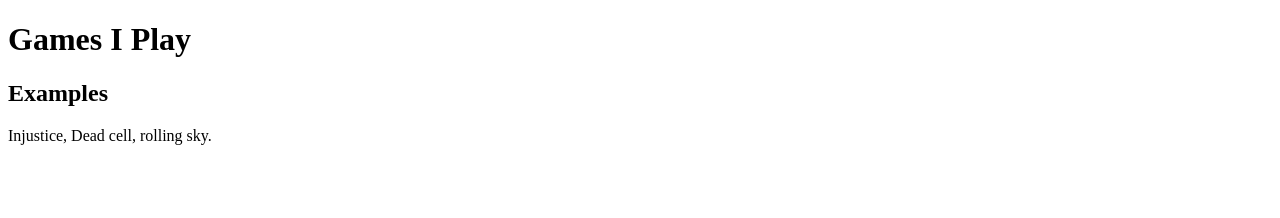
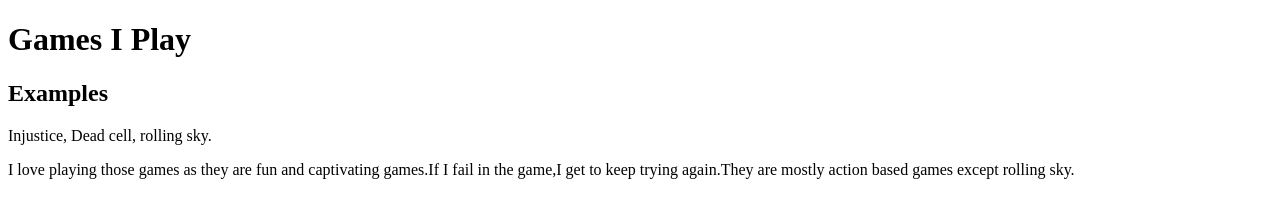
Before and after one commit to dhs17y1b-jameswong/Dhs17y1b-jamesWong.github.io, a plain HTML site: page games.html in a window 1280 px wide. Drawn offline with Linux system fonts and the light colour scheme.

Commit message:
Update games.html

```diff
--- a/games.html
+++ b/games.html
@@ -7,3 +7,5 @@
    <h1>Games I Play</h1>
    <h2> Examples</h2>
    <p> Injustice, Dead cell, rolling sky.</p>
+  <p> I love playing those games as they are fun and captivating games.If I fail in the game,I get to keep trying again.They are mostly
+   action based games except rolling sky.</p>
```
